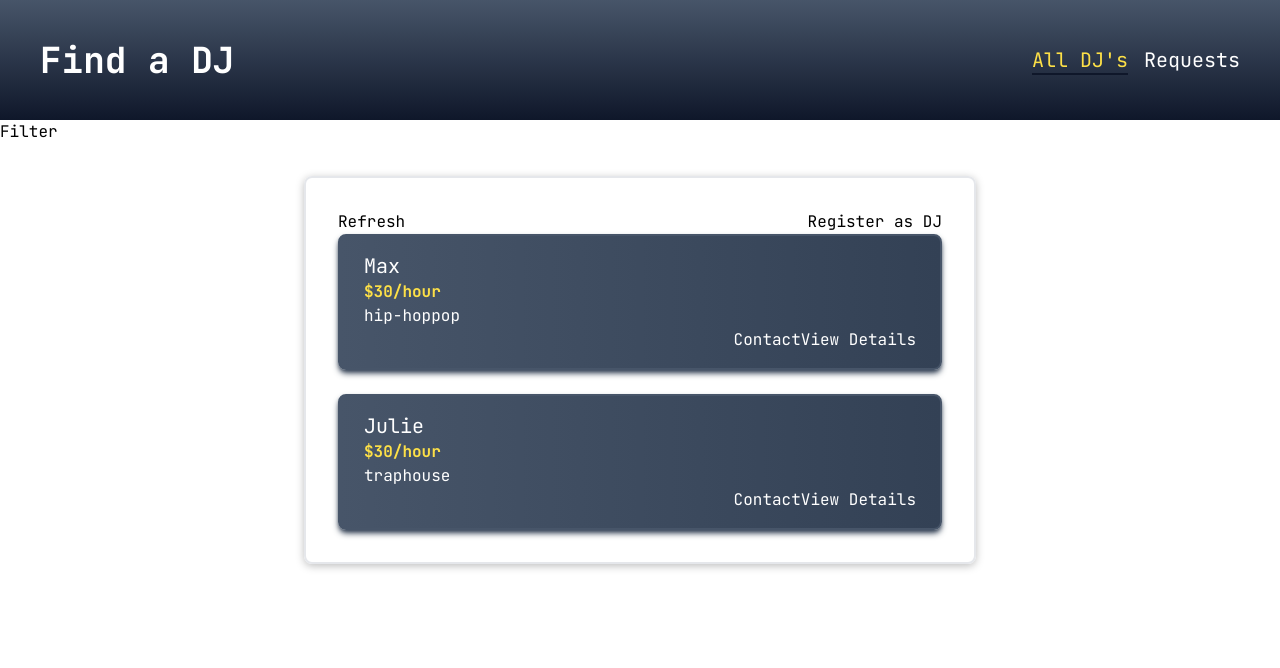
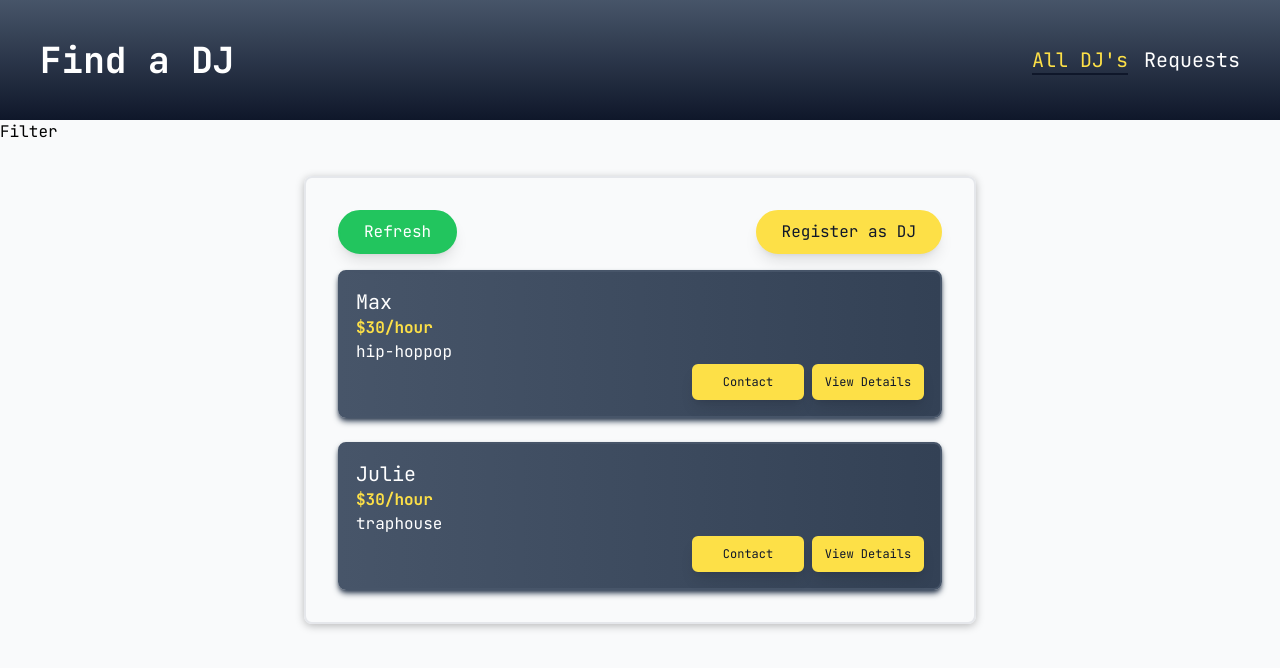
Before and after one commit to henriquecfaguiar/dj-finder, a Vue app: page /djs in a window 1280 px wide. Shown: the top 668 px of the page. Built offline with nearby package versions, Linux system fonts and the light colour scheme.

Commit message:
Add base button component

```diff
--- a/src/App.vue
+++ b/src/App.vue
@@ -7,3 +7,9 @@ import TheHeader from './components/layout/TheHeader.vue';
   <TheHeader />
   <RouterView />
 </template>
+
+<style>
+body {
+  @apply bg-gray-50;
+}
+</style>
--- a/src/components/djs/DjItem.vue
+++ b/src/components/djs/DjItem.vue
@@ -33,16 +33,18 @@ const djDetailsLink = computed(() => {
 
 <template>
   <li
-    class="rounded-lg border-2 border-slate-600 bg-gradient-to-r from-slate-600 to-slate-700 py-4 px-6 text-white shadow-md shadow-slate-700"
+    class="rounded-lg border-2 border-slate-600 bg-gradient-to-r from-slate-600 to-slate-700 p-4 text-white shadow-md shadow-slate-700"
   >
     <h3 class="text-xl">{{ artistName }}</h3>
     <h4 class="font-bold text-yellow-300">{{ `$${rate}/hour` }}</h4>
     <div>
       <span v-for="genre in genres" :key="genre">{{ genre }}</span>
     </div>
-    <div class="actions flex justify-end">
-      <RouterLink :to="djContactLink">Contact</RouterLink>
-      <RouterLink :to="djDetailsLink">View Details</RouterLink>
+    <div class="actions flex justify-end gap-2">
+      <RouterLink class="item-link" :to="djContactLink">Contact</RouterLink>
+      <RouterLink class="item-link" :to="djDetailsLink"
+        >View Details</RouterLink
+      >
     </div>
   </li>
 </template>
@@ -52,4 +54,8 @@ a:active,
 a:hover {
   @apply text-yellow-300 duration-200;
 }
+
+.item-link {
+  @apply w-28 rounded-md border-2 border-yellow-300 bg-yellow-300 p-2 text-center text-xs text-slate-900 shadow-lg duration-200 hover:bg-slate-600 hover:text-yellow-300;
+}
 </style>
--- a/src/components/layout/TheHeader.vue
+++ b/src/components/layout/TheHeader.vue
@@ -3,7 +3,9 @@
     <nav
       class="flex items-center justify-between bg-gradient-to-b from-slate-600 to-slate-900 px-4 py-10 text-white md:px-10"
     >
-      <h1 class="text-2xl font-bold md:text-4xl">
+      <h1
+        class="text-2xl font-bold duration-200 hover:text-yellow-300 md:text-4xl"
+      >
         <RouterLink to="/">Find a DJ</RouterLink>
       </h1>
       <ul class="flex gap-4 text-lg md:text-xl">
@@ -15,9 +17,9 @@
 </template>
 
 <style scoped>
-a:active,
-a:hover,
-a.router-link-active {
+ul a:active,
+ul a:hover,
+ul a.router-link-active {
   @apply border-b-2 border-slate-900 text-yellow-300;
 }
 </style>
--- /dev/null
+++ b/src/components/ui/BaseButton.vue
@@ -0,0 +1,45 @@
+<script setup>
+const props = defineProps({
+  color: {
+    type: String,
+    required: false,
+    default: null,
+  },
+  link: {
+    type: Boolean,
+    required: false,
+    default: false,
+  },
+  to: {
+    type: String,
+    required: false,
+    default: '/',
+  },
+});
+</script>
+
+<template>
+  <button v-if="!props.link" :class="props.color">
+    <slot></slot>
+  </button>
+  <RouterLink v-else :to="props.to" :class="props.color">
+    <slot></slot>
+  </RouterLink>
+</template>
+
+<style scoped>
+button,
+a {
+  @apply w-fit rounded-full border-2 px-6 py-2 text-center shadow-lg duration-200 hover:scale-105 hover:opacity-80;
+}
+
+button.yellow,
+a.yellow {
+  @apply border-yellow-300 bg-yellow-300 text-slate-900;
+}
+
+button.green,
+a.slate {
+  @apply border-green-500 bg-green-500 text-white;
+}
+</style>
--- a/src/main.js
+++ b/src/main.js
@@ -5,6 +5,7 @@ import App from './App.vue';
 import router from './router';
 
 import BaseCard from './components/ui/BaseCard.vue';
+import BaseButton from './components/ui/BaseButton.vue';
 
 import './style.css';
 
@@ -12,6 +13,8 @@ const app = createApp(App);
 
 app.use(createPinia());
 app.use(router);
+
 app.component('base-card', BaseCard);
+app.component('base-button', BaseButton);
 
 app.mount('#app');
--- a/src/views/djs/DjsList.vue
+++ b/src/views/djs/DjsList.vue
@@ -11,9 +11,11 @@ const hasDjs = store.hasDjs;
   <section>Filter</section>
   <base-card>
     <section>
-      <div class="controls flex justify-between">
-        <button>Refresh</button>
-        <RouterLink to="/register">Register as DJ</RouterLink>
+      <div class="controls mb-4 flex justify-between">
+        <base-button color="green">Refresh</base-button>
+        <base-button link color="yellow" to="/register"
+          >Register as DJ</base-button
+        >
       </div>
       <ul class="space-y-6" v-if="hasDjs">
         <DjItem
```
